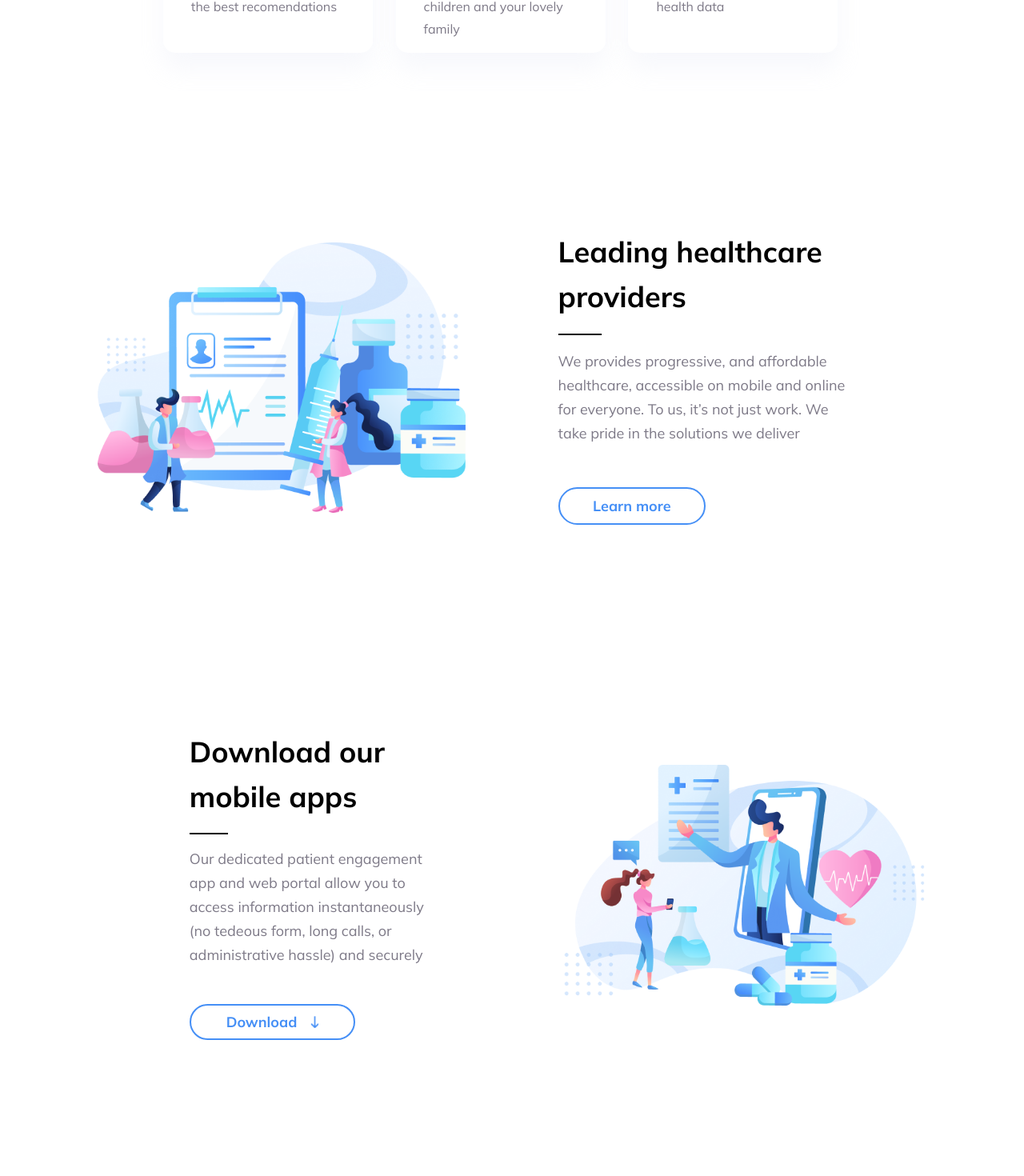
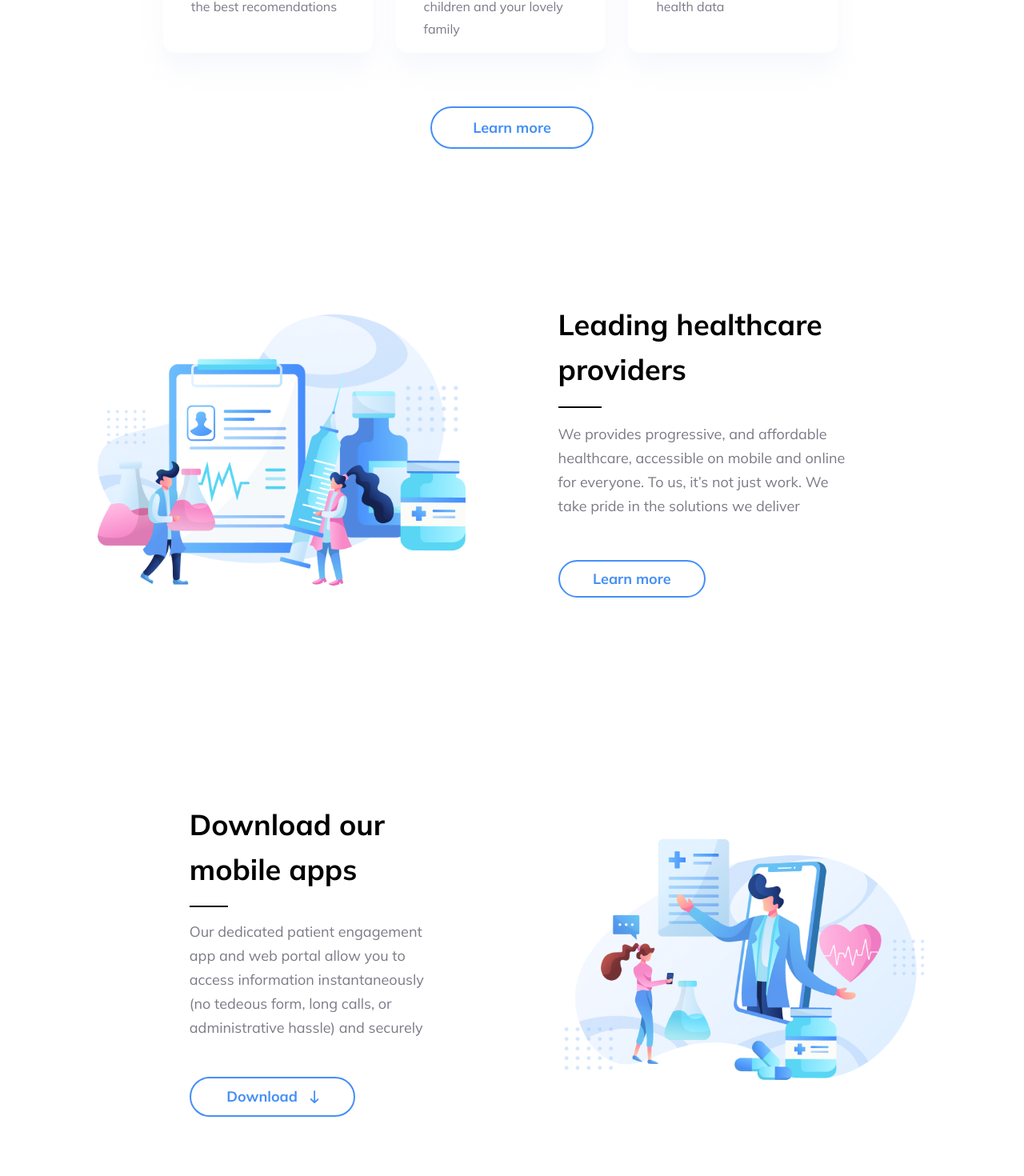
Before and after one commit to muntheoy/react-project, a React (Create React App) app: page / in a window 1280 px wide. Shown: the part 1711-3181 px from the top of the page at 80% size. Built offline with nearby package versions, Linux system fonts and the light colour scheme.

Commit message:
Create button for services

```diff
--- a/src/components/MobileApp.tsx
+++ b/src/components/MobileApp.tsx
@@ -15,7 +15,7 @@ const MobileApp: React.FC = () =>{
                 </div>
                 <button className="MobileApp-button">
                     <span>Download</span>
-                    <img src={require("../assets/images/app-arrow-img.png")} style={{width:'8%', marginLeft: '2%'}}/>
+                    <img src={require("../assets/images/app-arrow-img.png")} style={{width:'8%'}}/>
                     </button>
             </div>
             <img className="MobileApp-img" src={require("../assets/images/mobile-app-img.png")}/>
--- a/src/components/Services.tsx
+++ b/src/components/Services.tsx
@@ -15,6 +15,7 @@ const Services: React.FC = () => {
 
 
         </div>
+        <button className="Services-button">Learn more</button>
       </div>
     )
 }
--- a/src/styles/MobileApp.css
+++ b/src/styles/MobileApp.css
@@ -25,7 +25,7 @@
     color: #458FF6;
     border-radius: 40px;
     border: 2px solid #458FF6;
-    padding: 2% 8%;
+    padding: 2.5% 8%;
     font-size: 18px;
     font-family: "MulishBold";
     margin-top: 10%;
@@ -34,7 +34,6 @@
     flex-direction: row;
     align-items: center;
     justify-content: space-around;
-
 }
 
 .MobileApp-button:hover {
--- a/src/styles/Services.css
+++ b/src/styles/Services.css
@@ -4,3 +4,20 @@
     width: 40%;
 
 }
+
+.Services-button{
+    background-color: white;
+    color: #458FF6;
+    border-radius: 40px;
+    border: 2px solid #458FF6;
+    padding: 1% 4%;
+    font-size: 18px;
+    font-family: "MulishBold";
+    margin-top: 3%;
+    cursor: pointer;
+}
+
+.Services-button:hover {
+    background-color: #458FF6;
+    color: white;
+}
```
